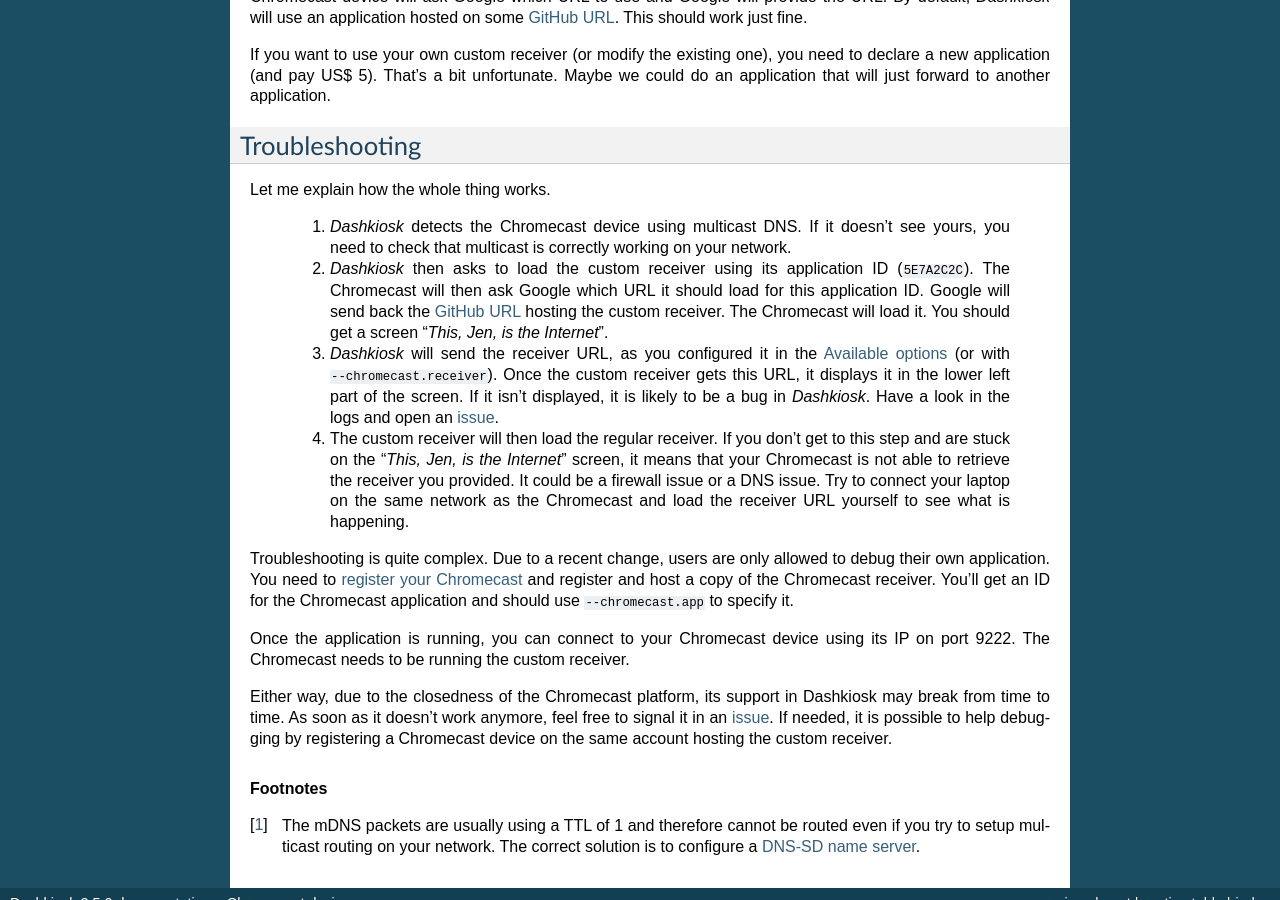
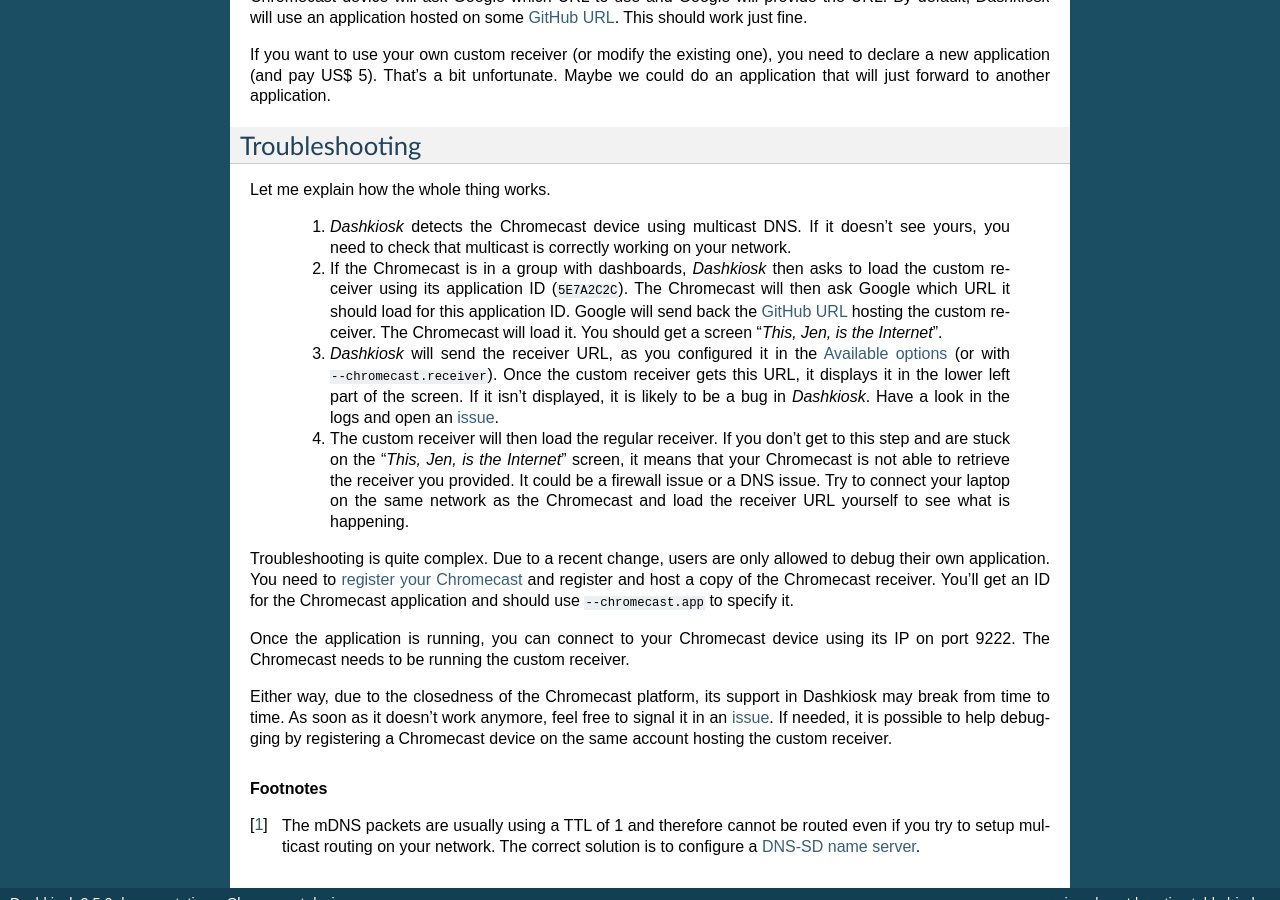
Before and after one commit to vincentbernat/dashkiosk, a Sphinx documentation site: the page built from docs/chromecast.rst, in a window 1280 px wide and 900 px high, scrolled down 1060 px. Built offline with Sphinx 7.4.7, drawn with Linux system fonts in a browser that asks for light colours.

Commit message:
docs: specify that the chromecast needs to be in a group with dashboards
Otherwise, the custom receiver app won't be loaded.

```diff
--- a/docs/chromecast.rst
+++ b/docs/chromecast.rst
@@ -82,12 +82,12 @@ Let me explain how the whole thing works.
     it doesn't see yours, you need to check that multicast is
     correctly working on your network.
 
- 2. *Dashkiosk* then asks to load the custom receiver using its
-    application ID (``5E7A2C2C``). The Chromecast will then ask Google
-    which URL it should load for this application ID. Google will send
-    back the `GitHub URL`_ hosting the custom receiver. The Chromecast
-    will load it. You should get a screen "*This, Jen, is the
-    Internet*".
+ 2. If the Chromecast is in a group with dashboards, *Dashkiosk* then
+    asks to load the custom receiver using its application ID
+    (``5E7A2C2C``). The Chromecast will then ask Google which URL it
+    should load for this application ID. Google will send back the
+    `GitHub URL`_ hosting the custom receiver. The Chromecast will
+    load it. You should get a screen "*This, Jen, is the Internet*".
 
  3. *Dashkiosk* will send the receiver URL, as you configured it in
     the :ref:`options` (or with ``--chromecast.receiver``). Once the
```
